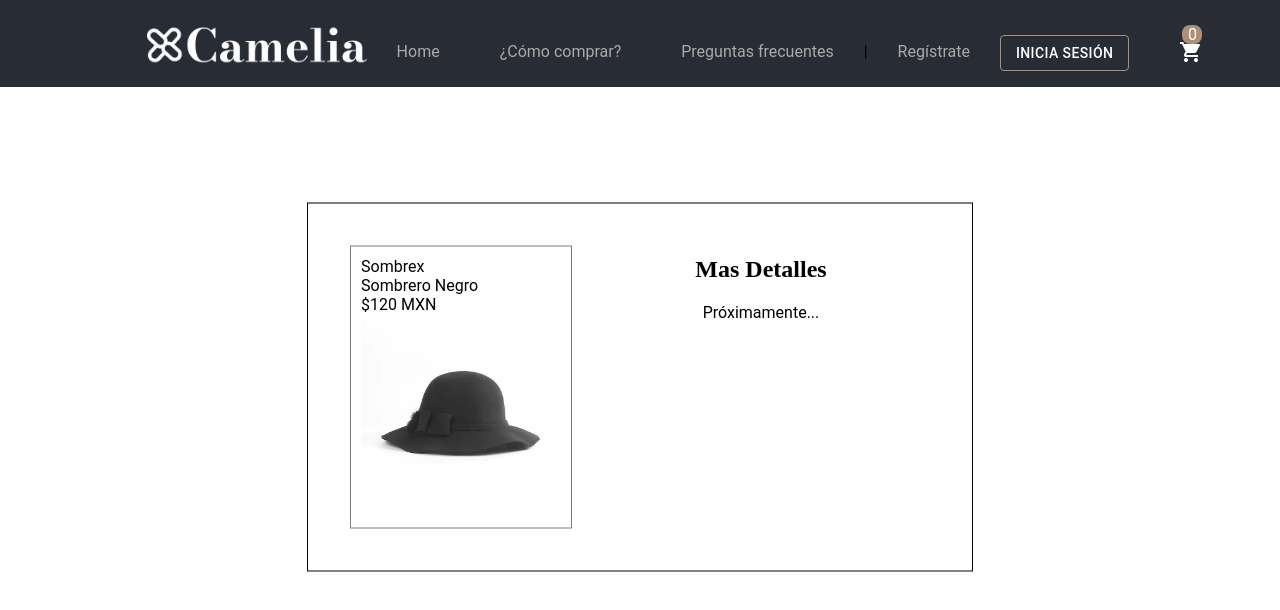
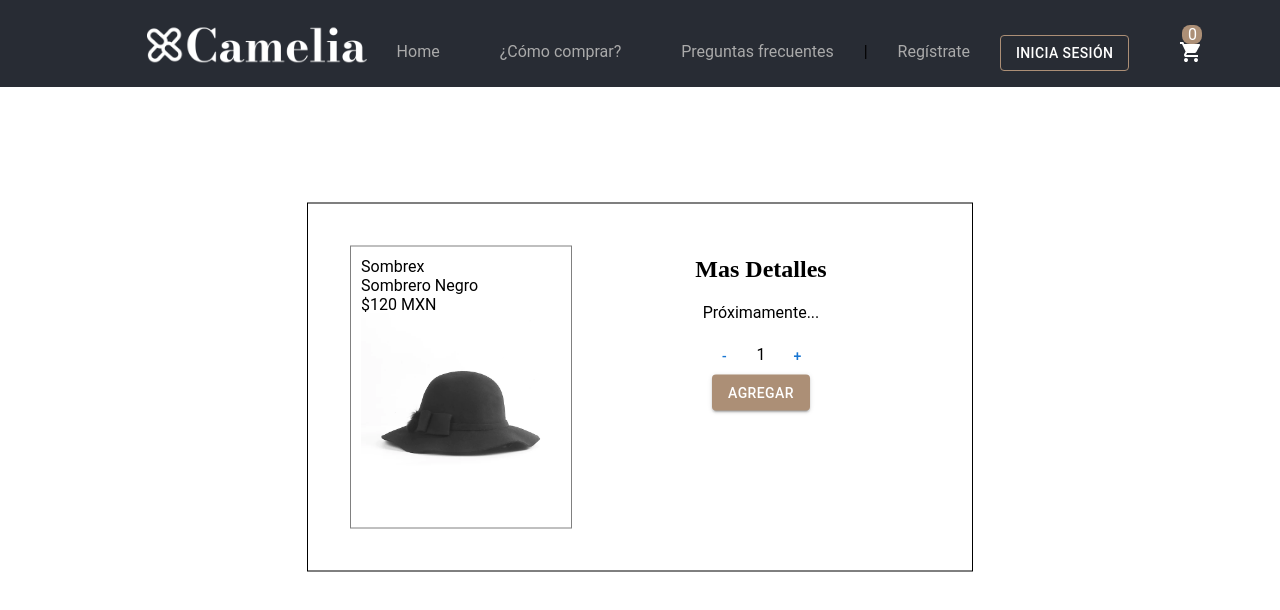
Before and after one commit to iancag/camelia, a React (Create React App) app: page /detalles/accessory/hat/1 in a window 1280 px wide. Shown: the top 610 px of the page. Built offline with nearby package versions, Linux system fonts and the light colour scheme.

Commit message:
Adding counter on ItemDetail

```diff
--- a/src/App.js
+++ b/src/App.js
@@ -12,7 +12,6 @@ function App() {
 
   const onAdd = (itemsAdded) => {
     if (itemsAdded) {
-      console.log(itemsAdded);
       setCartCount(() => cartCount + itemsAdded);
     }
   };
@@ -46,7 +45,9 @@ function App() {
           }
         />
         <Route path="/como-comprar" element={<HowToBuy />} />
-        <Route path="/detalles/:category/:subcategory/:id" element={<ItemDetailContainer />} />
+        <Route path="/detalles/:category/:subcategory/:id" element={<ItemDetailContainer stock={0} onAdd={(itemsAdded) => {
+          onAdd(itemsAdded);
+        }} />} />
       </Routes>
     </BrowserRouter>
   );
--- a/src/assets/data/data.js
+++ b/src/assets/data/data.js
@@ -14,14 +14,16 @@ export const products = [
                 brand: 'Itilu',
                 price: 50,
                 description: 'Anillo 1',
-                imageUrl: '/images/classic-wedding-band.jpeg'
+                imageUrl: '/images/classic-wedding-band.jpeg',
+                stock: 3
               },
               {
                 id: 2,
                 brand: 'Multini',
                 price: 30,
                 description: 'Anillo 2',
-                imageUrl: '/images/brushed-and-polished-comfort-fit-wedding-ring.jpeg'
+                imageUrl: '/images/brushed-and-polished-comfort-fit-wedding-ring.jpeg',
+                stock: 2
               }
             ]
           },
@@ -34,14 +36,16 @@ export const products = [
                 brand: 'Sombrex',
                 price: 120,
                 description: 'Sombrero Negro',
-                imageUrl: '/images/sombrero-1.webp'
+                imageUrl: '/images/sombrero-1.webp',
+                stock: 5
               },
               {
                 id: 2,
                 brand: 'Sombrex',
                 price: 130,
                 description: 'Sombrero Blanco',
-                imageUrl: '/images/sombrero-2.webp'
+                imageUrl: '/images/sombrero-2.webp',
+                stock: 10
               }
             ]
           }
--- a/src/components/item-count/ItemCount.jsx
+++ b/src/components/item-count/ItemCount.jsx
@@ -17,7 +17,7 @@ export const ItemCount = (props) => {
 
   useEffect(() => {
     addItems(total);
-  }, [addItems, total]);
+  }, [total]);
 
   return (
     <div>
--- a/src/components/item-detail-container/ItemDetailContainer.jsx
+++ b/src/components/item-detail-container/ItemDetailContainer.jsx
@@ -1,8 +1,28 @@
+import { useState, useEffect } from 'react';
+import { useParams, Link } from 'react-router-dom';
 import { Box } from '@mui/system';
 import { ItemDetail } from '../item-detail/ItemDetail';
+import { ItemCount } from '../item-count/ItemCount';
+import { products } from '../../assets/data/data';
+import { Button } from '@mui/material';
 
 export const ItemDetailContainer = (props) => {
-  const { onAdd, stock, item } = props;
+  const { category, subcategory, id } = useParams();
+  const { onAdd } = props;
+  const [itemsAdded, setItemsAdded] = useState(0);
+  const [showGoToCart, setShowGoToCart] = useState(false);
+  const addItems = (itemsAdded) => {
+    setItemsAdded(itemsAdded);
+  };
+
+  // useEffect(()=>{
+
+  // }, ['']);
+
+  const item = products.filter(p => p.categories.some(c => c.name === category))[0]
+    .categories[0].subcategories.filter(s => s.name === subcategory)[0]
+    .items.filter(item => item.id === parseInt(id))[0];
+
   const style = {
     display: 'flex',
     position: 'relative',
@@ -15,14 +35,45 @@ export const ItemDetailContainer = (props) => {
     p: 4
   };
 
+  const handleOnClick = (itemsAdded) => {
+    onAdd(itemsAdded);
+    setShowGoToCart(true);
+  }
+
   return (
     <div>
       <div>
         <Box sx={style}>
-          <ItemDetail onAdd={onAdd} stock={stock} item={item} />
+          <ItemDetail />
           <div style={{ textAlign: 'center', width: '100%' }}>
             <h2>Mas Detalles</h2>
             <p>Próximamente...</p>
+            {
+              !showGoToCart ?
+                <>
+                  <div className="counter">
+                    <ItemCount stock={item.stock} addItems={(itemsAdded) => addItems(itemsAdded)} />
+                  </div>
+                  <div className="add">
+                    <Button
+                      onClick={() => handleOnClick(itemsAdded)}
+                      variant="contained"
+                      style={{ backgroundColor: '#AC8F76', borderColor: 'black' }}
+                    >
+                      Agregar
+                    </Button>
+                  </div>
+                </>
+                :
+                <>
+                  <div>
+                    <Button component={Link} variant="contained" to="/cart">Go to Cart</Button>
+                  </div>
+                  <div>
+                    <Link to="/inicio">Seguir Comprando</Link>
+                  </div>
+                </>
+            }
           </div>
         </Box>
       </div>
--- a/src/components/item-list-container/ItemListContainer.jsx
+++ b/src/components/item-list-container/ItemListContainer.jsx
@@ -2,7 +2,7 @@ import './ItemListContainer.scss';
 import { ItemList } from '../item-list/ItemList';
 import { useEffect, useState } from 'react';
 import { Loading } from '../loading/Loading';
-import { products } from '../../assets/data/data';
+import { products } from '../../assets/data/data'
 
 export const ItemListContainer = ({ title, onAdd }) => {
   const [items, setItems] = useState([]);
```
Also changed, not shown: src/components/item-detail/ItemDetail.jsx (+3 -4 lines).
